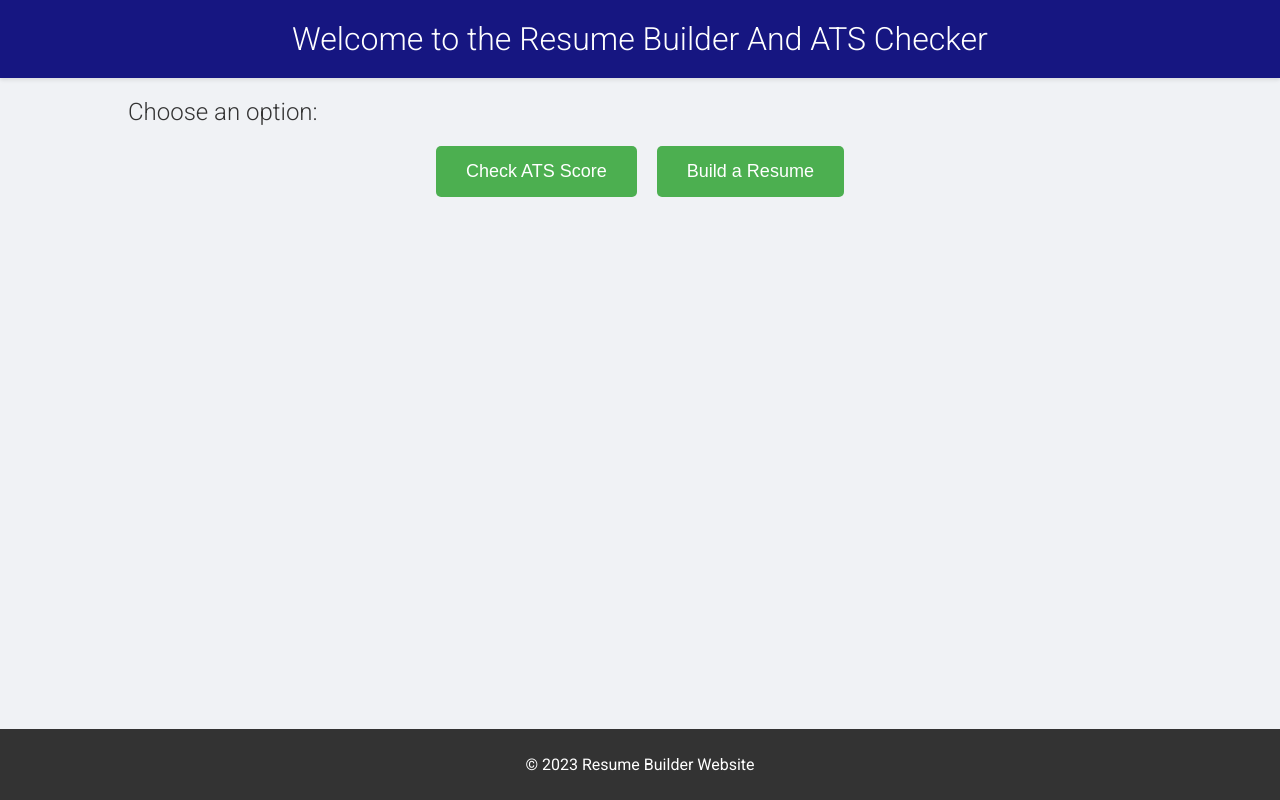
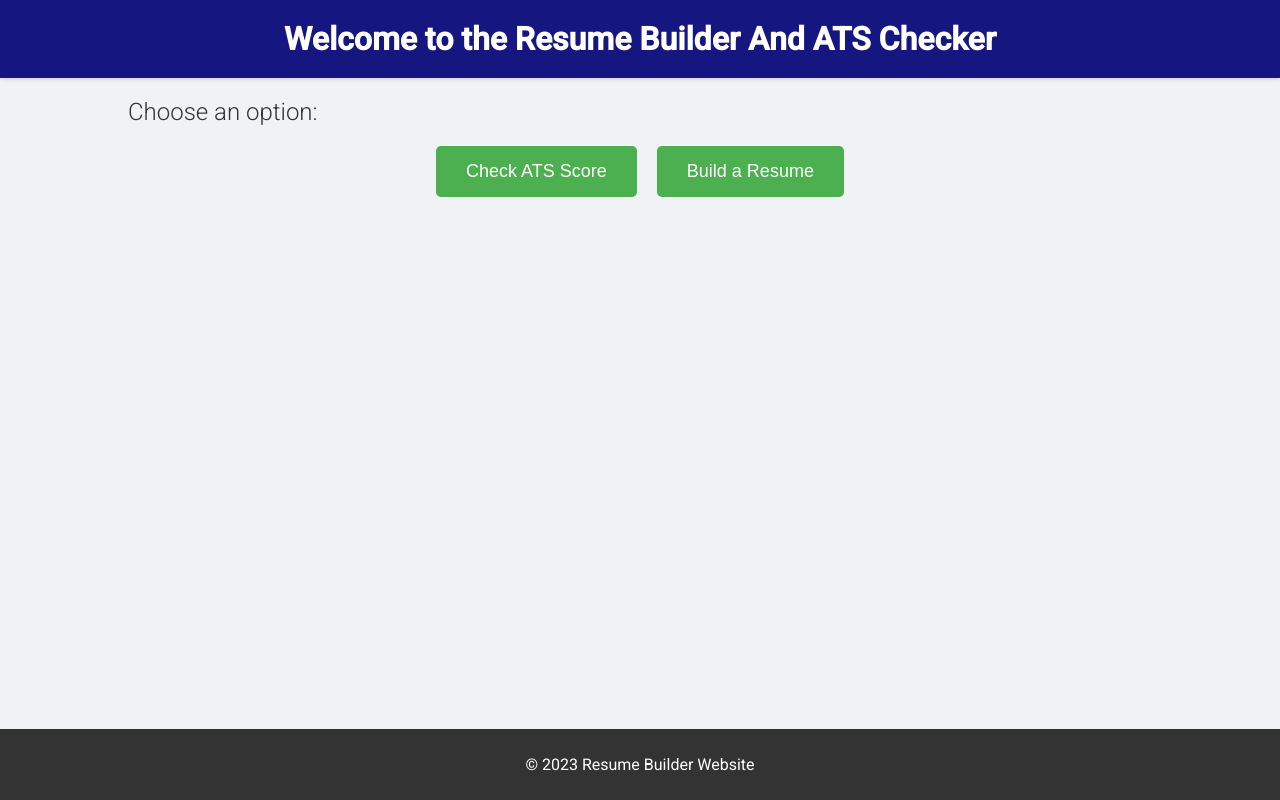
Before and after one commit to abhinavpramod/resume-builder-website, a plain HTML site: page Public HTML/index.html in a window 1280 px wide. Drawn offline with Linux system fonts and the light colour scheme.

Commit message:
Update index.html

```diff
--- a/Public HTML/index.html
+++ b/Public HTML/index.html
@@ -9,7 +9,7 @@
 </head>
 <body>
     <header>
-        <h1>Welcome to the Resume Builder And ATS Checker</h1>
+        <h1><b>Welcome to the Resume Builder And ATS Checker</b></h1>
     </header>
     <main class="container">
         <section>
```
